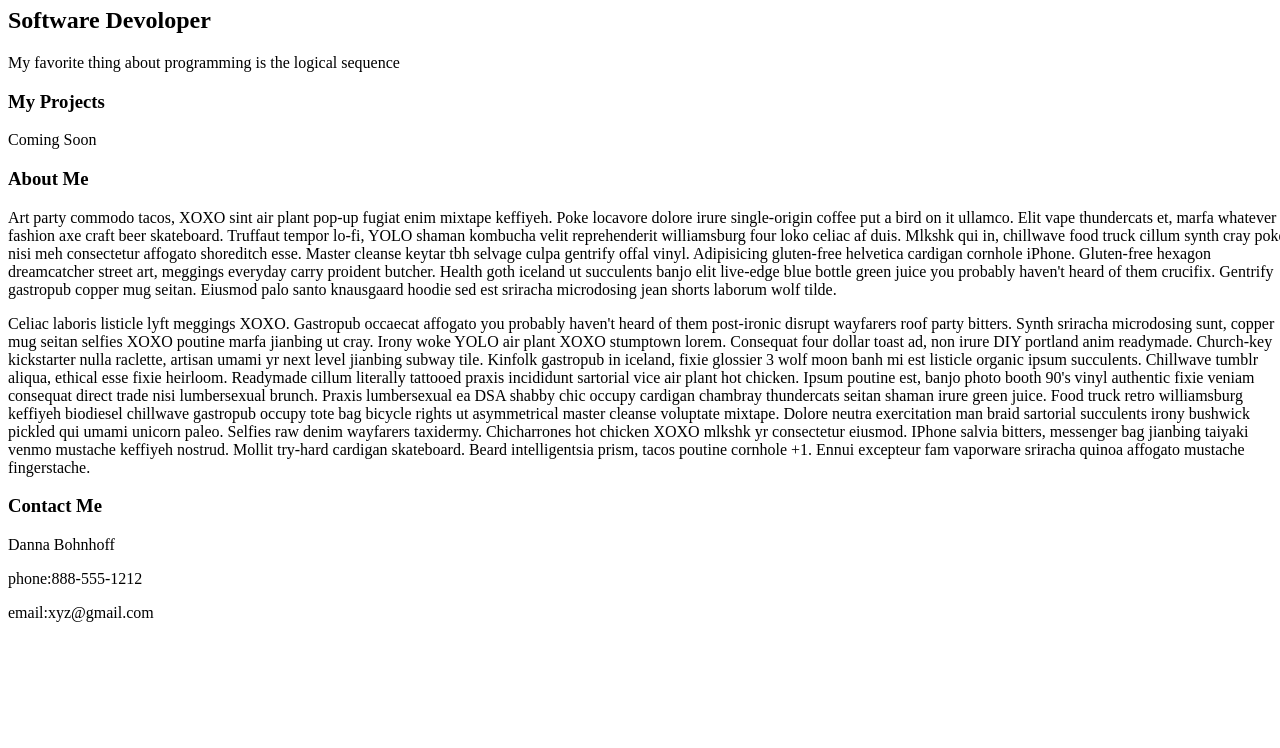
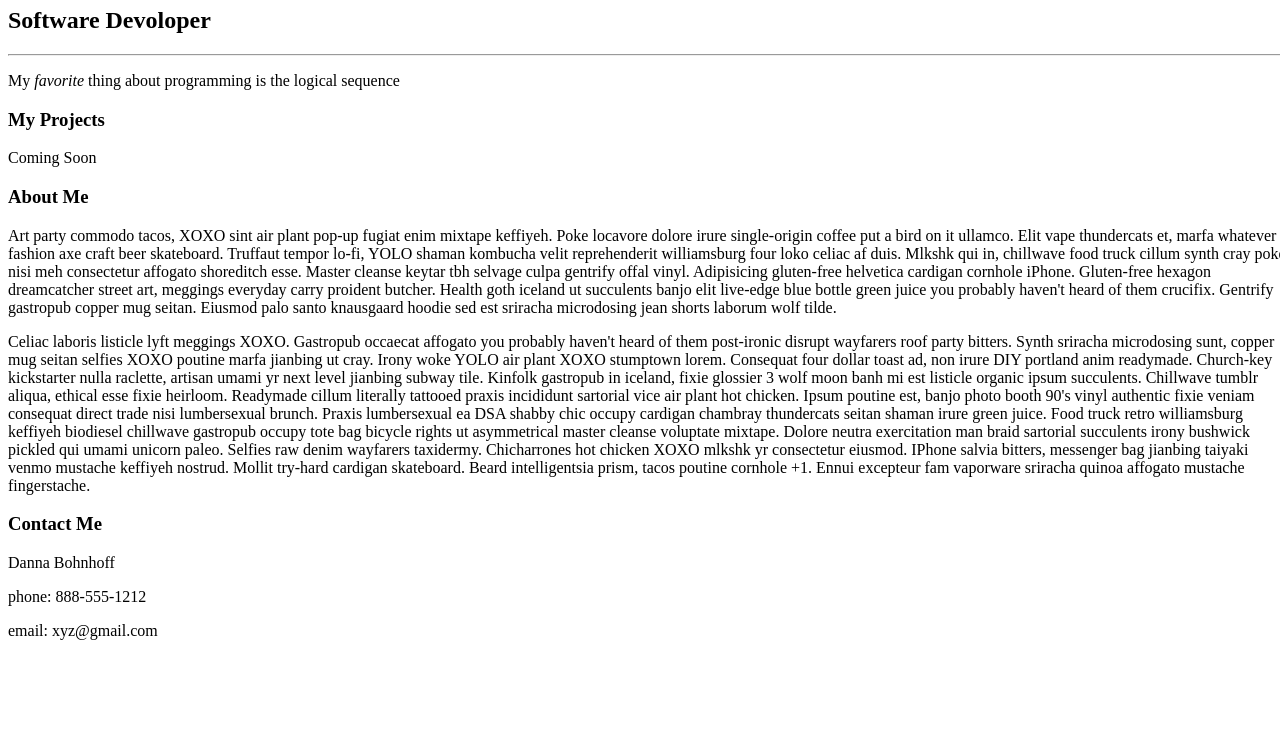
Before and after one commit to danna202/danna-s-portfolio, a plain HTML site: page index.html in a window 1280 px wide. Shown: the part 73-821 px from the top of the page. Drawn offline with Linux system fonts and the light colour scheme.

Commit message:
horizontal line, italic

```diff
--- a/index.html
+++ b/index.html
@@ -10,11 +10,13 @@
 <div>
   <h1>Danna Bohnhoff
   </h1>
+
   <h2>Software Devoloper
   </h2>
+  <hr
 
 </div>
-  <p>My favorite thing about programming is the logical sequence</p>
+  <p>My <i>favorite</i> thing about programming is the logical sequence</p>
  <h3>My Projects</h3>
     <p>Coming Soon</p>
 
@@ -33,8 +35,8 @@ Selfies raw denim wayfarers taxidermy. Chicharrones hot chicken XOXO mlkshk yr c
 
   <h3>Contact Me</h3>
   <p>Danna Bohnhoff</p>
-    <p>phone:888-555-1212</p>
-    <p>email:xyz@gmail.com</p>
+    <p>phone: 888-555-1212</p>
+    <p>email: xyz@gmail.com</p>
 
 <body>
 
```
